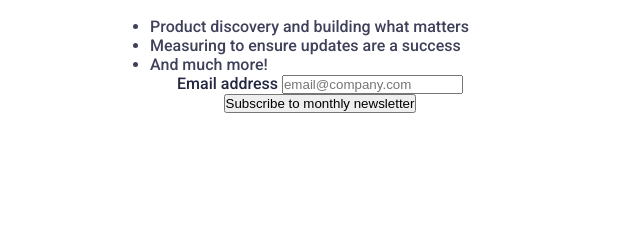
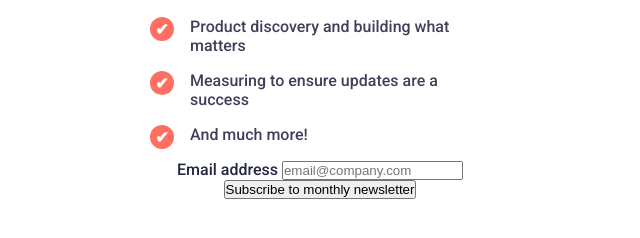
Before and after one commit to Obiwumma/newsletter-sign-up, a plain HTML site: page index.html in a window 1280 px wide. Shown: the part 416-654 px from the top of the page, without its empty margins (64-704 px from the left). Drawn offline with Linux system fonts and the light colour scheme.

Commit message:
Added check list style to

```diff
--- a/style.css
+++ b/style.css
@@ -26,3 +26,24 @@ p, ul{
   color: hsl(235, 18%, 30%);
   padding-top: 20px;
 }
+li{
+  list-style-type: none;
+  position: relative;
+  padding-left: 2.5rem;
+  margin-bottom: 1rem;
+}
+li::before {
+  content: '✔';
+  position: absolute;
+  left: 0;
+  top: 0;
+  font-weight: bold;
+  background-color: #FF6F61;
+  color: #FFFFFF;
+  width: 1.5rem;
+  height: 1.5rem;
+  border-radius: 50%;
+  display: flex;
+  align-items: center;
+  justify-content: center;
+}
```
